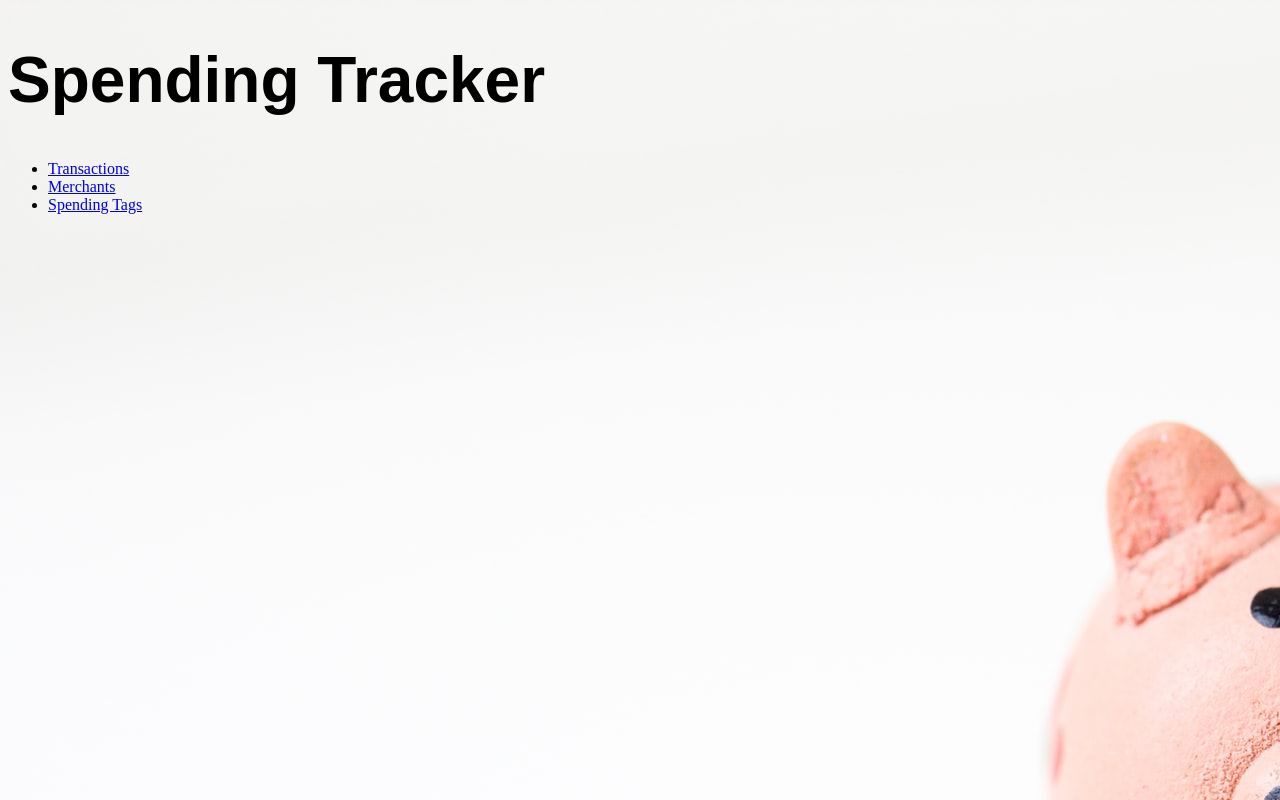
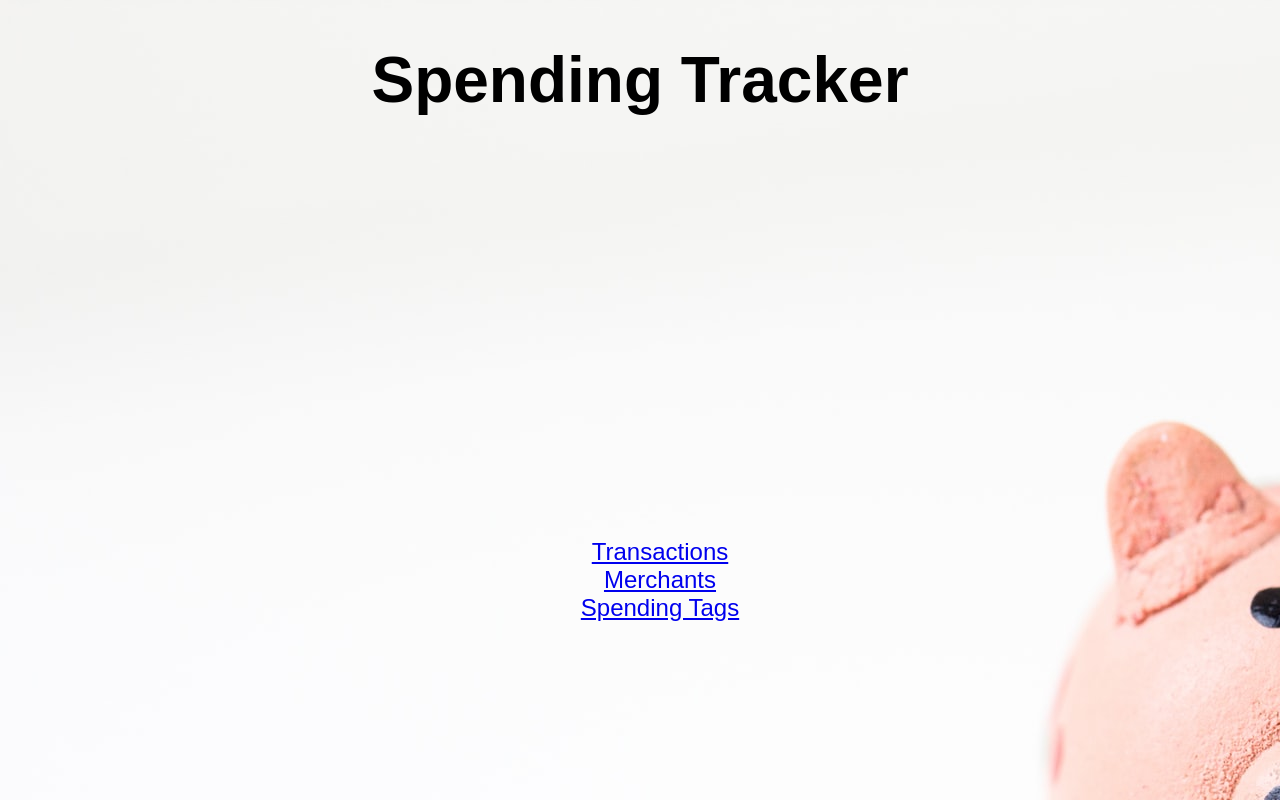
Before and after one commit to CarlyCoding/Spending_tracker_app, a Flask app: page / in a window 1280 px wide. Run offline with Flask 2, Linux system fonts and the light colour scheme.

Commit message:
Front page CSS completed

```diff
--- a/controllers/merchant_controller.py
+++ b/controllers/merchant_controller.py
@@ -7,7 +7,7 @@ import repositories.merchant_repository as merchant_repository
 import repositories.transaction_repository as transaction_repository
 import repositories.type_repository as type_repository
 
-merchants_blueprint = Merchant("merchant", __name__)
+merchants_blueprint = Blueprint("merchants", __name__)
 
 merchants_blueprint.route("/merchants")
 def merchants():
--- a/controllers/type_controller.py
+++ b/controllers/type_controller.py
@@ -10,9 +10,9 @@ import repositories.type_repository as type_repository
 # Consider changing this all to the word tags (word change)
 
 
-types_blueprint = Blueprint("type", __name__)
+types_blueprint = Blueprint("types", __name__)
 
-@types_blueprint.route("/type")
+@types_blueprint.route("/types")
 def types():
     types = type_repository.select_all()
     return render_template("pages/types.html", all_types = types)
--- a/static/style.css
+++ b/static/style.css
@@ -3,8 +3,15 @@ html {
 }
 
 .logo_header{
-    font-family: 'Aclonica', sans-serif;
+    font-family: 'Pacifico', sans-serif;
     font-size: xx-large;
+    text-align: center;
 }
 
-/* Get the main menu list styled and working */
+.menu{
+    font-family: 'Pacifico', sans-serif;
+    font-size: x-large;
+    text-align: center;
+    padding-top: 10cm;
+    list-style: none;
+}
--- a/templates/index.html
+++ b/templates/index.html
@@ -15,8 +15,8 @@
 <body>
     <ul class="menu">
         <li><a href="/transactions">Transactions</a></li>
-        <li><a href="/templates/pages/merchants.html">Merchants</a></li>
-        <li><a href="/templates/pages/tags.html">Spending Tags</a></li>
+        <li><a href="/merchants">Merchants</a></li>
+        <li><a href="/types">Spending Tags</a></li>
     </ul>
 </body>
 </html>
```
Also changed, not shown: templates/pages/types.html (renamed from templates/pages/tags.html).
